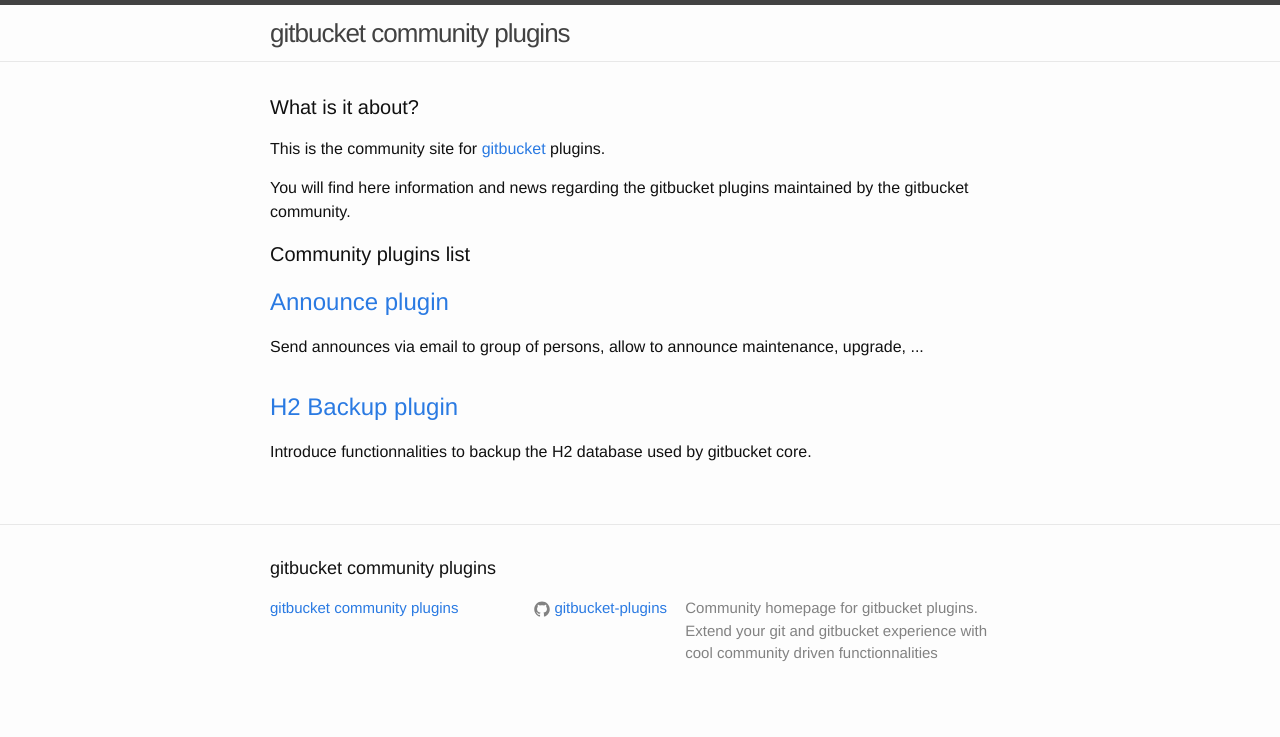
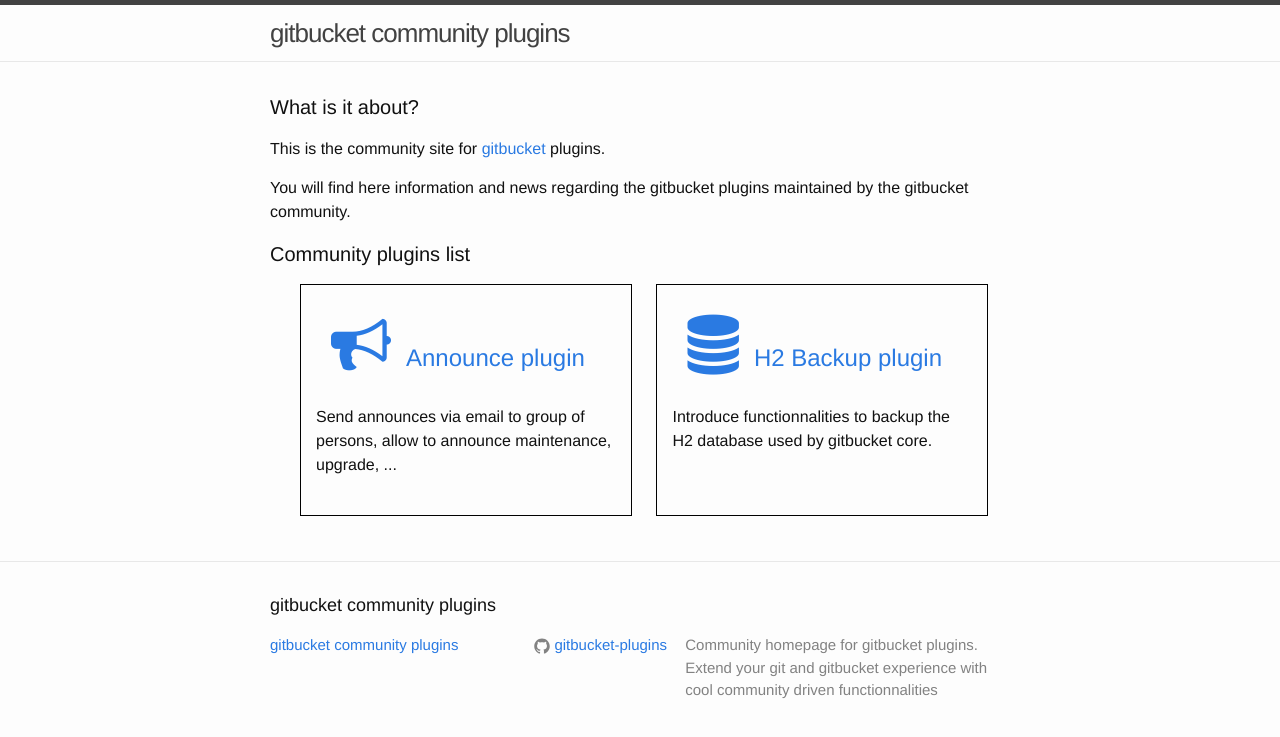
Before and after one commit to gitbucket-plugins/gitbucket-plugins.github.io, a Jekyll site: the page built from index.html, in a window 1280 px wide. Shown: the top 737 px of the page. Built offline with Jekyll 4.4.1, drawn with Linux system fonts in a browser that asks for light colours; nearby versions of some CDN libraries.

Commit message:
introduce fontawesome, layout plugin list

```diff
--- a/_includes/head.html
+++ b/_includes/head.html
@@ -7,5 +7,6 @@
     <meta name="description" content="{{ site.description }}">
 
     <link rel="stylesheet" href="{{ "/css/main.css" | prepend: site.baseurl }}">
+    <link rel="stylesheet" href="https://maxcdn.bootstrapcdn.com/font-awesome/4.4.0/css/font-awesome.min.css">
     <link rel="canonical" href="{{ page.url | replace:'index.html','' | prepend: site.baseurl | prepend: site.url }}">
 </head>
--- a/_sass/_layout.scss
+++ b/_sass/_layout.scss
@@ -169,6 +169,25 @@
     font-size: 20px;
 }
 
+.plugin-list {
+    list-style: none;
+
+    > li {
+        display: inline-block;
+        width: 300px;
+        height: 200px;
+        vertical-align: top;
+        margin-right: 20px;
+        padding: 15px;
+        border: 1px black solid;
+
+        > h2 .fa {
+            font-size: 60px;
+            margin: 15px;
+        }
+    }
+}
+
 .post-list {
     margin-left: 0;
     list-style: none;
--- a/index.html
+++ b/index.html
@@ -12,16 +12,16 @@
   </div>
   <h1 class="page-heading">Community plugins list</h1>
 
-  <ul class="post-list">
+  <ul class="plugin-list">
       <li>
         <h2>
-          <a class="post-link" href="https://github.com/gitbucket-plugins/gitbucket-announce-plugin">Announce plugin</a>
+            <a class="post-link" href="https://github.com/gitbucket-plugins/gitbucket-announce-plugin"><span class="fa fa-bullhorn"></span>Announce plugin</a>
         </h2>
           <p>Send announces via email to group of persons, allow to announce maintenance, upgrade, ...</p>
       </li>
       <li>
         <h2>
-          <a class="post-link" href="https://github.com/gitbucket-plugins/gitbucket-h2-backup-plugin">H2 Backup plugin</a>
+          <a class="post-link" href="https://github.com/gitbucket-plugins/gitbucket-h2-backup-plugin"><span class="fa fa-database"></span>H2 Backup plugin</a>
         </h2>
           <p>Introduce functionnalities to backup the H2 database used by gitbucket core.</p>
       </li>
```
